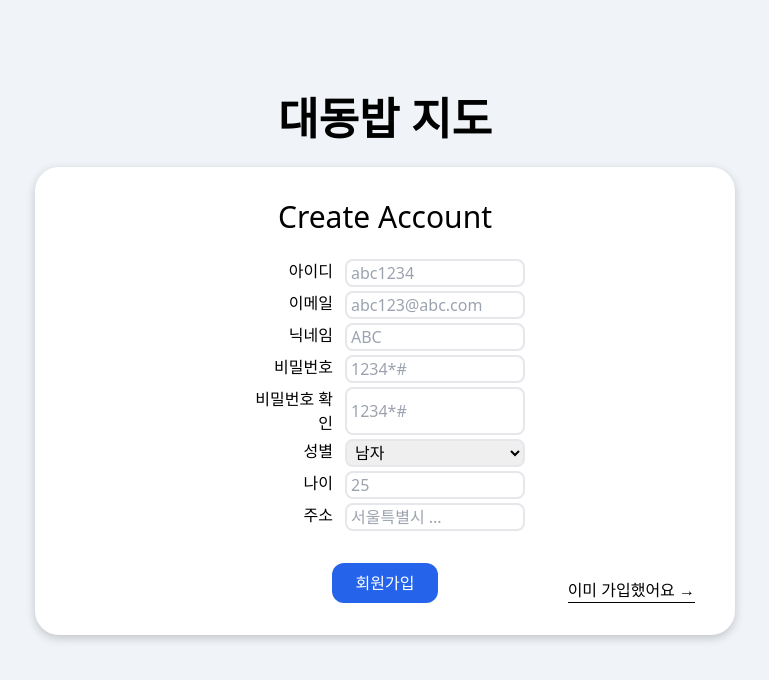
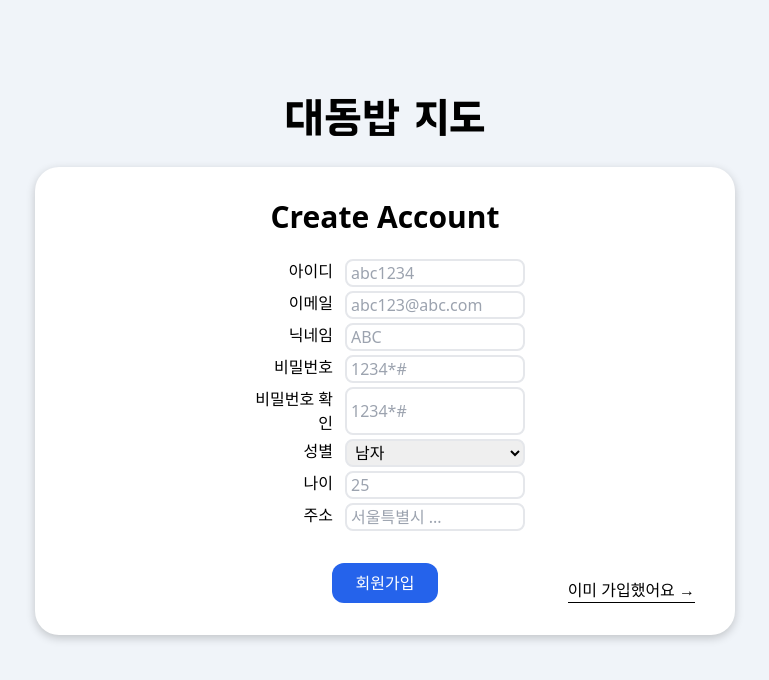
Before and after one commit to ICE0208/daedong-food-map, a Next.js app: page /create-account in a window 1280 px wide. Shown: the top 680 px of the page, without its empty margins (255-1024 px from the left). Built offline with nearby package versions, Linux system fonts and the light colour scheme.

Commit message:
style: 폰트 스타일 변경

```diff
--- a/src/app/(not-auth)/create-account/page.tsx
+++ b/src/app/(not-auth)/create-account/page.tsx
@@ -6,7 +6,7 @@ export default function LoginPage() {
   return (
     <div className="flex min-h-screen flex-col items-center justify-center bg-[#F0F4F9] px-16 py-8">
       <Link href="/">
-        <h1 className="mb-4 text-[44px] font-bold">대동밥 지도</h1>
+        <h1 className="mb-4 font-BMHANNAPro text-[44px]">대동밥 지도</h1>
       </Link>
       <form
         className={cls(
@@ -14,7 +14,7 @@ export default function LoginPage() {
           "shadow-[0_3px_10px_rgb(0,0,0,0.2)]",
         )}
       >
-        <h1 className="mb-6 text-3xl font-medium">Create Account</h1>
+        <h1 className="mb-6 text-3xl font-semibold">Create Account</h1>
         <div className="flex w-[280px] flex-col gap-1">
           <div className="flex w-full justify-between">
             <span className="mr-3 flex-1 text-right">아이디</span>
--- a/src/app/(not-auth)/log-in/page.tsx
+++ b/src/app/(not-auth)/log-in/page.tsx
@@ -6,7 +6,7 @@ export default function LoginPage() {
   return (
     <div className="flex min-h-screen flex-col items-center justify-center bg-[#F0F4F9] px-16 py-8">
       <Link href="/">
-        <h1 className="mb-4 text-[44px] font-bold">대동밥 지도</h1>
+        <h1 className="mb-4 font-BMHANNAPro text-[44px]">대동밥 지도</h1>
       </Link>
       <form
         className={cls(
@@ -14,7 +14,7 @@ export default function LoginPage() {
           "shadow-[0_3px_10px_rgb(0,0,0,0.2)]",
         )}
       >
-        <h1 className="mb-6 text-3xl font-medium">Login</h1>
+        <h1 className="mb-6 text-3xl font-semibold">Login</h1>
         <div className="flex w-[280px] flex-col gap-1">
           <div className="flex w-full justify-between">
             <span className="mr-3 flex-1 text-right">아이디</span>
```
